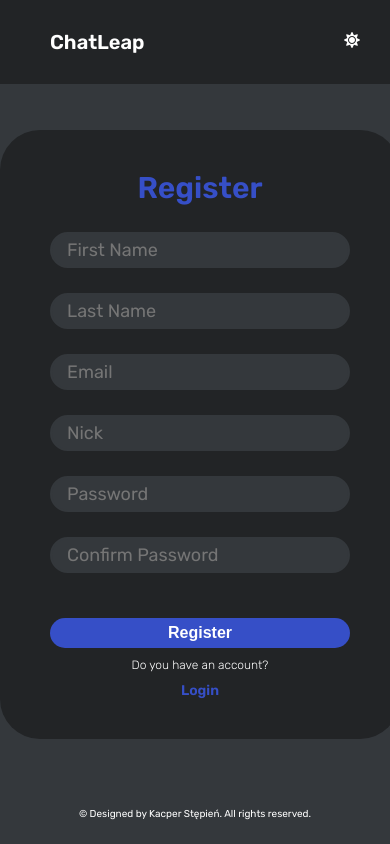
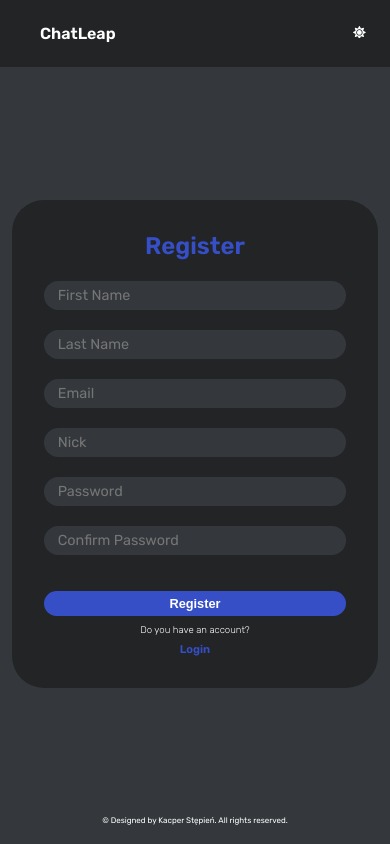
Before and after one commit to Kacper-Stepien/ChatLeap, a React (Create React App) app in the folder client/: page /register in a window 390 px wide. Built offline with nearby package versions, Linux system fonts and the light colour scheme.

Commit message:
create LoadingSpinner component

```diff
--- a/client/src/components/Form.module.scss
+++ b/client/src/components/Form.module.scss
@@ -217,3 +217,11 @@
     }
   }
 }
+
+// Media queries
+@media only screen and (max-width: 500px) {
+  .form {
+    min-width: auto;
+    width: 100%;
+  }
+}
--- /dev/null
+++ b/client/src/components/LoadingSpinner.module.scss
@@ -0,0 +1,51 @@
+.box {
+  width: 100vw;
+  height: 100vh;
+  position: absolute;
+  top: 50%;
+  left: 50%;
+  transform: translate(-50%, -50%);
+  width: 100%;
+  height: 100%;
+  display: flex;
+  justify-content: center;
+  align-items: center;
+  background-color: rgba(0, 0, 0, 0.5);
+  z-index: 100;
+}
+
+.ldsRing {
+  display: inline-block;
+  position: relative;
+  width: 80px;
+  height: 80px;
+}
+.ldsRing div {
+  box-sizing: border-box;
+  display: block;
+  position: absolute;
+  width: 64px;
+  height: 64px;
+  margin: 8px;
+  border: 8px solid #fff;
+  border-radius: 50%;
+  animation: ldsRing 1.2s cubic-bezier(0.5, 0, 0.5, 1) infinite;
+  border-color: #fff transparent transparent transparent;
+}
+.ldsRing div:nth-child(1) {
+  animation-delay: -0.45s;
+}
+.ldsRing div:nth-child(2) {
+  animation-delay: -0.3s;
+}
+.ldsRing div:nth-child(3) {
+  animation-delay: -0.15s;
+}
+@keyframes ldsRing {
+  0% {
+    transform: rotate(0deg);
+  }
+  100% {
+    transform: rotate(360deg);
+  }
+}
--- /dev/null
+++ b/client/src/components/LoadingSpinner.tsx
@@ -0,0 +1,17 @@
+import classes from "./LoadingSpinner.module.scss";
+
+const LoadingSPpinner: React.FC = () => {
+  const styleClasses = [classes.ldsRing];
+  return (
+    <div className={classes.box}>
+      <div className={styleClasses.join(" ")}>
+        <div></div>
+        <div></div>
+        <div></div>
+        <div></div>
+      </div>
+    </div>
+  );
+};
+
+export default LoadingSPpinner;
--- a/client/src/components/LoginForm.tsx
+++ b/client/src/components/LoginForm.tsx
@@ -6,6 +6,7 @@ import Validator from "../utils/Validator";
 import useInput from "../hooks/use-input";
 import logIn from "../utils/Login";
 import { ModalType } from "../hooks/use-modal";
+import LoadingSPpinner from "../components/LoadingSpinner";
 import classes from "./Form.module.scss";
 
 type Props = {
@@ -21,6 +22,8 @@ const LoginForm: React.FC<Props> = (props) => {
 
   const { setLoggedIn, setUser, setToken, userName } = useContext(AuthContext);
   const [redirectToHome, setRedirectToHome] = useState(false);
+
+  const [isLoading, setIsLoading] = useState(false);
 
   const {
     value: enteredEmail,
@@ -50,12 +53,15 @@ const LoginForm: React.FC<Props> = (props) => {
       return;
     }
     try {
+      setIsLoading(true);
       const result = await logIn(enteredEmail, enteredPassword);
       console.log(result);
       if (result.status === "fail") {
+        setIsLoading(false);
         props.openModal("Error", result.message, ModalType.ERROR);
         console.log(result.status);
       } else if (result.status === "success") {
+        setIsLoading(false);
         setLoggedIn(true);
         setUser({
           userID: result.data._id,
@@ -69,9 +75,11 @@ const LoginForm: React.FC<Props> = (props) => {
           setRedirectToHome(true);
         }, 200);
       } else if (result.status === "error") {
+        setIsLoading(false);
         props.openModal("Error", result.message, ModalType.ERROR);
       }
     } catch (error) {
+      setIsLoading(false);
       console.log(error);
       props.openModal(
         "Error",
@@ -112,6 +120,7 @@ const LoginForm: React.FC<Props> = (props) => {
         </Link>
       </div>
       {redirectToHome && <Navigate to="/" />}
+      {isLoading && <LoadingSPpinner />}
     </form>
   );
 };
--- a/client/src/components/Modal.module.scss
+++ b/client/src/components/Modal.module.scss
@@ -23,7 +23,8 @@
   top: 50%;
   left: 50%;
   transform: translate(-50%, -50%);
-  min-width: 40%;
+  min-width: 35rem;
+  width: 40%;
   display: flex;
   flex-direction: column;
   align-items: center;
--- a/client/src/pages/Form.module.scss
+++ b/client/src/pages/Form.module.scss
@@ -10,12 +10,12 @@
 }
 
 .formArea {
-  min-width: 40rem;
+  min-width: 45rem;
   max-width: 100rem;
   width: 70%;
   min-height: 55rem;
   padding: 4rem;
-  margin: 0 auto;
+  margin: 3rem auto 0;
   display: flex;
   flex-direction: column;
   justify-content: center;
@@ -107,3 +107,11 @@ h1 {
     color: $color-grey-dark-3;
   }
 }
+
+// Media queries
+@media only screen and (max-width: 500px) {
+  .formArea {
+    min-width: auto;
+    width: 94%;
+  }
+}
--- a/client/src/pages/Login.tsx
+++ b/client/src/pages/Login.tsx
@@ -1,4 +1,4 @@
-import { useContext } from "react";
+import { useContext, useState } from "react";
 import LoginForm from "../components/LoginForm";
 import { ThemeContext } from "../context/ThemeContext";
 import SimpleNavbar from "../components/SimpleNavbar";
--- a/client/src/pages/Register.tsx
+++ b/client/src/pages/Register.tsx
@@ -1,16 +1,19 @@
-import { useContext } from "react";
+import { useContext, useState } from "react";
 import { ThemeContext } from "../context/ThemeContext";
 import SimpleNavbar from "../components/SimpleNavbar";
 import RegisterForm from "../components/RegisterForm";
 import Footer from "../components/Footer";
 import Modal from "../components/Modal";
 import useModal from ".././hooks/use-modal";
+import LoadingSPpinner from "../components/LoadingSpinner";
 import classes from "./Form.module.scss";
 
 const Register: React.FC = () => {
   const { mode, accent } = useContext(ThemeContext);
   const theme = mode + accent;
   const styleClasses = [classes[theme], classes.page];
+
+  const [isLoading, setIsLoading] = useState(false);
   const {
     modalTitle,
     modalContent,
@@ -32,6 +35,7 @@ const Register: React.FC = () => {
           closeModal={closeModal}
         />
       </div>
+      {isLoading && <LoadingSPpinner />}
       <Footer mode={mode} />
       {isModalOpen && (
         <Modal
--- a/client/src/sass/base.scss
+++ b/client/src/sass/base.scss
@@ -15,16 +15,12 @@ html {
 body {
   box-sizing: border-box;
   font-family: $font-primary;
-
   color: white;
 }
 
-.green {
-  $color-primary: $color-green-1;
-  $color-primary-light: $color-green-2;
+// Media Queries
+@media only screen and (max-width: 500px) {
+  html {
+    font-size: 50%;
+  }
 }
-
-.purple {
-  $color-primary: $color-indigo-1;
-  $color-primary-light: $color-indigo-2;
-}
```
Also changed, not shown: 1 other file (tests, documents, lock files or other folders).
